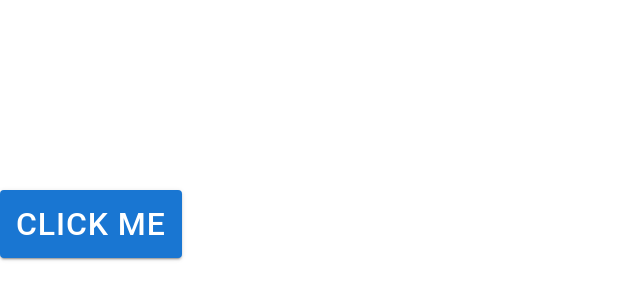
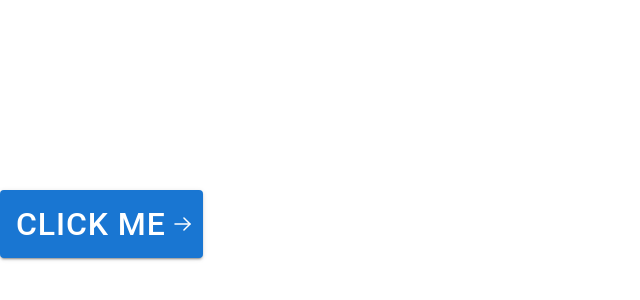
Before and after one commit to DinFrid/dispatcher, a React (Vite) app: page / in a window 1280 px wide. Shown: the part 176-476 px from the top of the page, without its empty margins (0-640 px from the left). Built offline with nearby package versions, Linux system fonts and the light colour scheme.

Commit message:
right arrow icon added

```diff
--- a/src/App.tsx
+++ b/src/App.tsx
@@ -1,12 +1,13 @@
-
 import CustomButton from './components/CustomButton/CustomButton';
+import RightArrowIcon from './images/Arrow - Right.svg'
 
 function App() {
   const customButtonProps = {
     styles: { fontSize: "2rem", fontFamily: "Roboto" },
     onClick: () => console.log('Button clicked'),
     disabled: false,
-    variant: "contained" as "contained"
+    variant: "contained" as "contained",
+    endIcon: <img src={RightArrowIcon} alt="Right Arrow" />
   };
 
   return (
--- a/src/components/CustomButton/CustomButton.tsx
+++ b/src/components/CustomButton/CustomButton.tsx
@@ -4,13 +4,15 @@ import Button, { ButtonProps as MuiButtonProps }from '@mui/material/Button';
 export interface CustomButtonProps extends MuiButtonProps {
   styles?: React.CSSProperties;
   children?: ReactNode;
+  endIcon?: ReactNode;
 };
 
-function CustomButton({styles , children, ...restProps } : CustomButtonProps) {
+function CustomButton({styles , children,endIcon, ...restProps } : CustomButtonProps) {
 
   return (
     <Button
       sx={styles}
+      endIcon={endIcon}
       {...restProps}
     >
         {children}
```
Also changed, not shown: src/images/Arrow - Right.svg (added).
